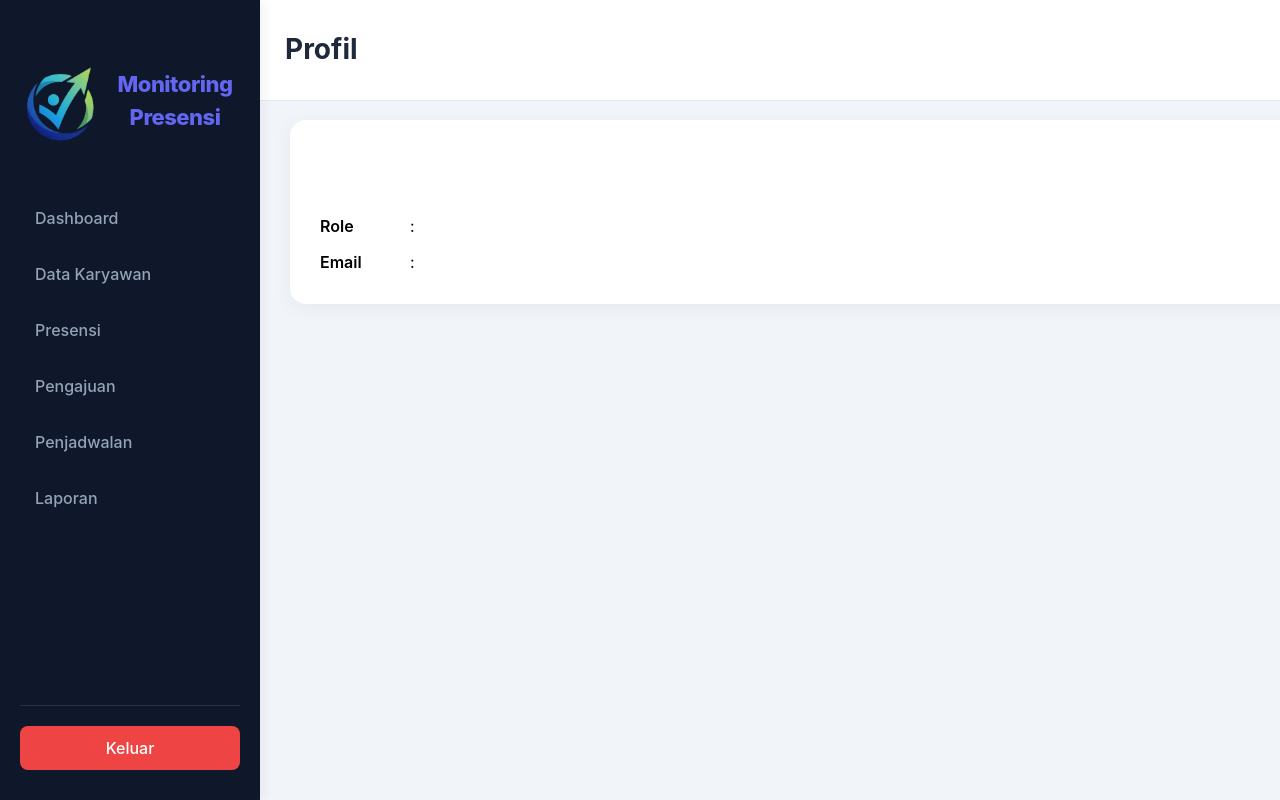
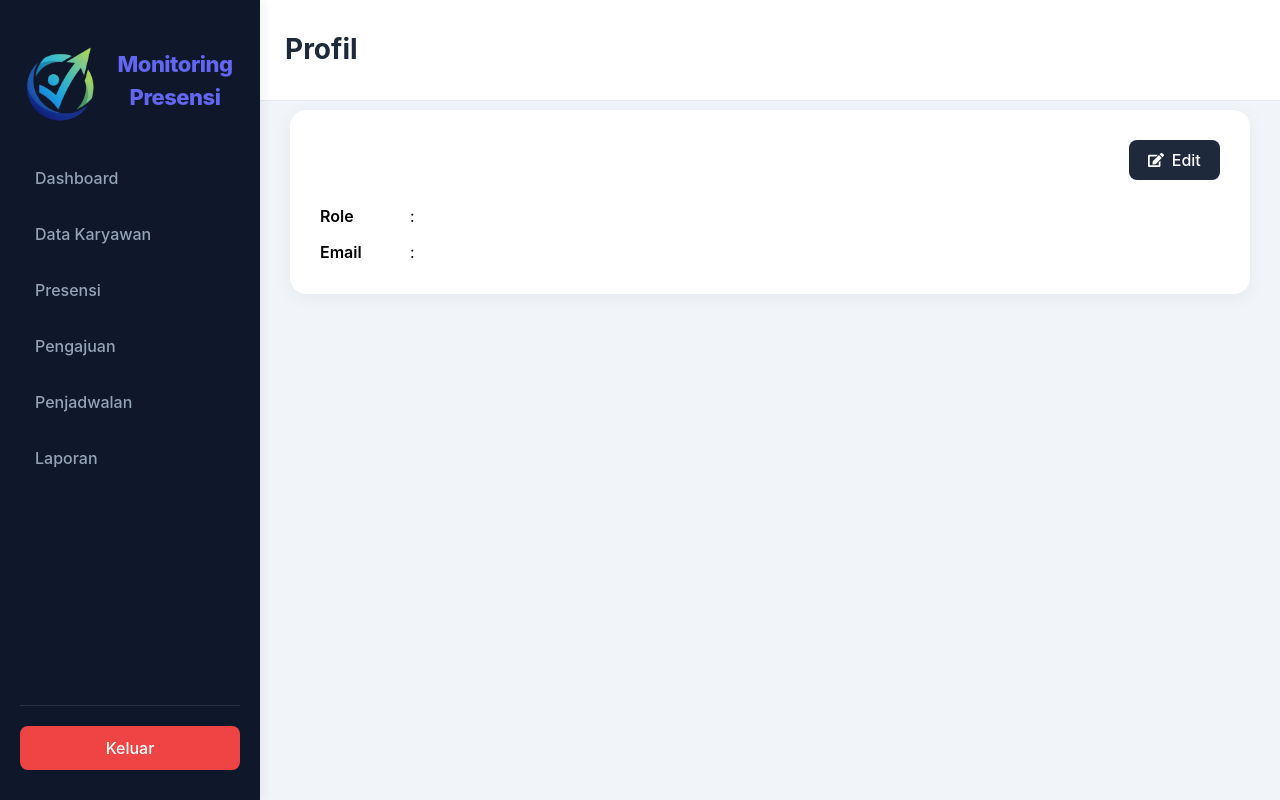
Before and after one commit to Tias2005/web-monitoring, a React (Vite) app in the folder frontend/: page /profil in a window 1280 px wide. Built offline with nearby package versions, Linux system fonts and the light colour scheme.

Commit message:
revisi css

```diff
--- a/frontend/src/components/Sidebar.jsx
+++ b/frontend/src/components/Sidebar.jsx
@@ -13,7 +13,7 @@ export default function Sidebar() {
   return (
     <aside className="sidebar">
       <div className="sidebar-top">
-        <div className="sidebar-logo-container" style={{ textAlign: 'center', padding: '20px 0' }}>
+        <div className="sidebar-logo-container" style={{ textAlign: 'center', padding: '0' }}>
           <img
             src="/logo/logo_aplikasi_presensi.png"
             alt="Logo Aplikasi"
--- a/frontend/src/pages/Karyawan.jsx
+++ b/frontend/src/pages/Karyawan.jsx
@@ -71,6 +71,7 @@ export default function Karyawan() {
 
   const handleEdit = (item) => {
     setIsEdit(true);
+    setIsDetail(false);
     setSelectedId(item.id_user);
 
     const formattedDate = item.tanggal_bergabung
@@ -87,6 +88,7 @@ export default function Karyawan() {
       tanggal_bergabung: formattedDate,
       status_user: String(item.status_user),
       password_user: "",
+      foto_profil: item.foto_profil
     });
     setShowModal(true);
   };
@@ -209,22 +211,24 @@ export default function Karyawan() {
                 <div className="form-grid">
                 <div className="form-group">
                     <label>Nama Lengkap</label>
-                    <input name="nama_user" value={formData.nama_user} readOnly={isDetail} onChange={handleInputChange} />
+                    <input name="nama_user" value={formData.nama_user} readOnly={isDetail} onChange={handleInputChange} required />
                 </div>
                 <div className="form-group">
                     <label>Email</label>
-                    <input name="email_user" type="email" value={formData.email_user} readOnly={isDetail} onChange={handleInputChange} />
+                    <input name="email_user" type="email" value={formData.email_user} readOnly={isDetail} onChange={handleInputChange} required />
                 </div>
 
                 <div className="form-group">
                     <label>Jabatan</label>
-                    <select name="id_jabatan" value={formData.id_jabatan} disabled={isDetail} onChange={handleInputChange}>
+                    <select name="id_jabatan" value={formData.id_jabatan} disabled={isDetail} onChange={handleInputChange} required>
+                    <option value="">Pilih Jabatan</option>
                     {jabatan.map(j => <option key={j.id_jabatan} value={j.id_jabatan}>{j.nama_jabatan}</option>)}
                     </select>
                 </div>
                 <div className="form-group">
                     <label>Divisi</label>
-                    <select name="id_divisi" value={formData.id_divisi} disabled={isDetail} onChange={handleInputChange}>
+                    <select name="id_divisi" value={formData.id_divisi} disabled={isDetail} onChange={handleInputChange} required>
+                    <option value="">Pilih Divisi</option>
                     {divisi.map(d => <option key={d.id_divisi} value={d.id_divisi}>{d.nama_divisi}</option>)}
                     </select>
                 </div>
--- a/frontend/src/pages/Profil.jsx
+++ b/frontend/src/pages/Profil.jsx
@@ -69,7 +69,7 @@ export default function Profil() {
   };
 
   return (
-    <div className="dashboard-container">
+    <div className="dashboard-layout">
       <Sidebar />
       <div className="dashboard-content">
         <Header title="Profil" />
--- a/frontend/src/styles/global.css
+++ b/frontend/src/styles/global.css
@@ -328,7 +328,7 @@ html, body {
 .dashboard-content {
     flex: 1;
     padding: 30px;
-    padding-top: 80px;
+    padding-top: 70px;
     background-color: #f1f5f9;
     min-height: 100vh;
     display: flex;
@@ -530,6 +530,7 @@ html, body {
   justify-content: center;
   align-items: center;
   z-index: 9999;
+  padding: 20px;
 }
 
 .modal-content {
@@ -540,6 +541,12 @@ html, body {
   max-width: 700px;
   box-shadow: 0 10px 25px rgba(0, 0, 0, 0.2);
   animation: slideDown 0.3s ease-out;
+  max-height: 500px;
+  overflow-y: auto;
+  display: flex;
+  flex-direction: column;
+  margin-top: 50px;
+  margin-bottom: 90px;
 }
 
 @keyframes slideDown {
@@ -553,6 +560,33 @@ html, body {
   margin-bottom: 20px;
   border-bottom: 2px solid #f1f5f9;
   padding-bottom: 10px;
+  padding-top: 20px;
+  position: sticky;
+  top: -35px;
+  background: white;
+  z-index: 10;
+}
+
+.modal-content::-webkit-scrollbar {
+  width: 6px;
+}
+.modal-content::-webkit-scrollbar-thumb {
+  background: #cbd5e1;
+  border-radius: 10px;
+}
+
+@keyframes slideDown {
+  from { transform: translateY(-20px); opacity: 0; }
+  to { transform: translateY(0); opacity: 1; }
+}
+
+@media (max-width: 600px) {
+  .form-grid {
+    grid-template-columns: 1fr;
+  }
+  .form-group.full-width {
+    grid-column: span 1;
+  }
 }
 
 .form-group {
@@ -731,7 +765,11 @@ input[type="date"]::-webkit-calendar-picker-indicator {
   background-color: #f1f5f9;
 }
 
-.main-content { flex: 1; display: flex; flex-direction: column; margin-left: 240px; /* beri jarak sesuai lebar sidebar */ }
+.main-content {
+  flex: 1; display:
+  flex; flex-direction:
+  column; margin-left: 240px;
+}
 
 .presensi-container {
   padding: 0;
@@ -1063,21 +1101,27 @@ input[type="date"]::-webkit-calendar-picker-indicator {
 }
 
 /* --- PROFIL LAYOUT --- */
+.dashboard-content {
+  flex: 1;
+  width: 100%;
+  box-sizing: border-box;
+}
+
 .profile-card {
   background: white;
-  margin: 40px;
-  margin-left: 0px;
   padding: 30px;
-  padding-right: 10px;
+  margin-top: 40px;
   border-radius: 16px;
   box-shadow: 0 4px 20px rgba(0, 0, 0, 0.05);
 }
 
 .profile-card-header {
-  display: flex;
-  justify-content: space-between;
-  align-items: flex-start;
+  display: flex !important;
+  width: 100% !important;
+  justify-content: space-between !important;
+  align-items: center;
   margin-bottom: 24px;
+  box-sizing: border-box;
 }
 
 .profile-main-title h2 {
@@ -1118,10 +1162,28 @@ input[type="date"]::-webkit-calendar-picker-indicator {
   gap: 15px;
 }
 
-.form-group { display: flex; flex-direction: column; gap: 5px; }
-.form-group label { font-weight: 600; font-size: 14px; }
-.form-group input { padding: 10px; border: 1px solid #ddd; border-radius: 8px; }
-.input-disabled { background: #f8fafc; color: #64748b; cursor: not-allowed; }
+.form-group {
+  display: flex;
+  flex-direction: column;
+  gap: 5px;
+}
+
+.form-group label {
+  font-weight: 600;
+  font-size: 14px;
+}
+
+.form-group input {
+  padding: 10px;
+  border: 1px solid #ddd;
+  border-radius: 8px;
+}
+
+.input-disabled
+{ background: #f8fafc;
+  color: #64748b;
+  cursor: not-allowed;
+}
 
 .input-with-icon { position: relative; display: flex; align-items: center; }
 .input-with-icon input { width: 100%; padding-right: 35px; }
@@ -1145,12 +1207,20 @@ input[type="date"]::-webkit-calendar-picker-indicator {
   background: #1e293b;
   color: white;
   border: none;
-  padding: 10px 20px;
-  border-radius: 8px;
-  margin-left: 990px;
+  border-radius: 8px;
   cursor: pointer;
   font-weight: 500;
-  transition: background 0.2s;
+  white-space: nowrap;
+  flex-shrink: 0;
+}
+
+.btn-edit-profile:hover {
+  background: #334155;
+  transform: translateY(-1px);
+}
+
+.profile-main-title {
+  flex: 1;
 }
 
 .profile-info-list {
@@ -1248,6 +1318,7 @@ input[type="date"]::-webkit-calendar-picker-indicator {
   padding: 20px;
   border-radius: 12px;
   box-shadow: 0 2px 10px rgba(0,0,0,0.05);
+  margin-top: 20px;
 }
 
 .schedule-card h3 {
```
Lines whose indentation alone changed are shown as unchanged.
